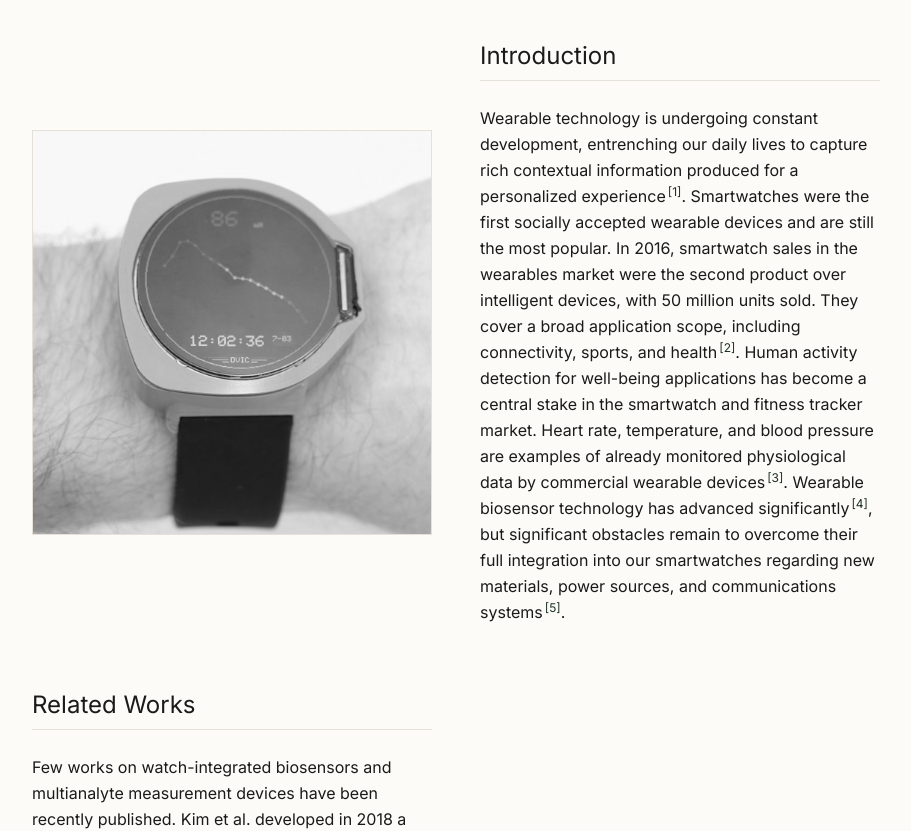
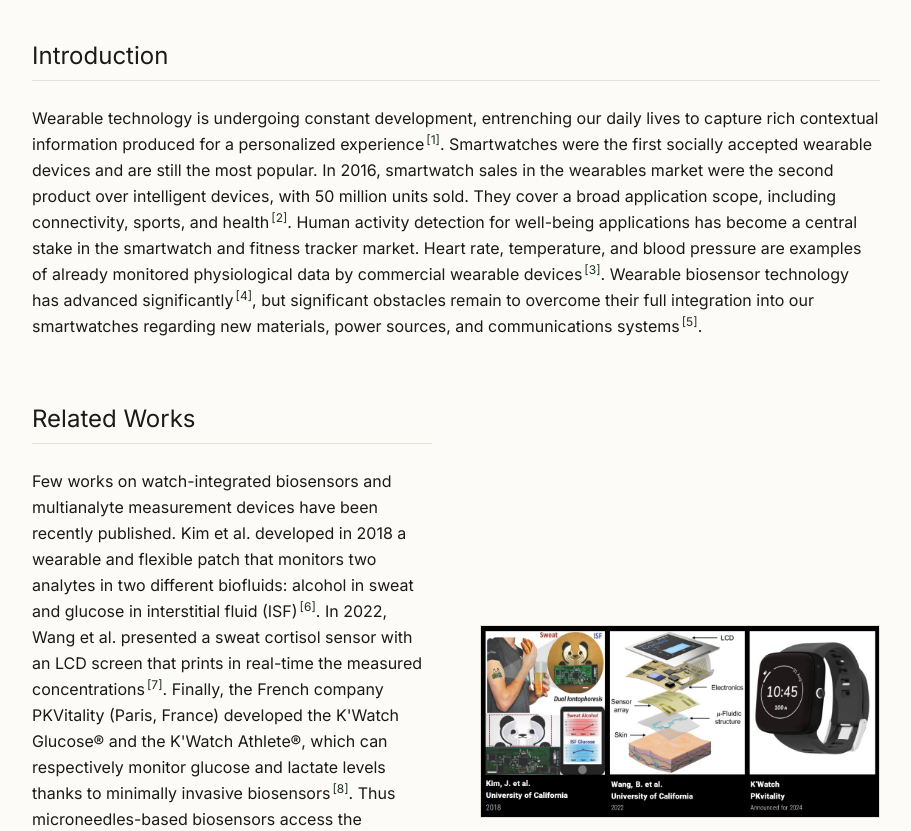
Before and after one commit to VivienP/personal-website, a React (Vite) app: page /projects/biowatch in a window 1280 px wide. Shown: the part 1540-2371 px from the top of the page, without its empty margins (184-1095 px from the left). Built offline with nearby package versions, Linux system fonts and the light colour scheme; a web font is replaced by a local one.

Commit message:
style: remove image grayscale-hover off home, fix BioWatch image duplication

```diff
--- a/src/articles/BioWatch.jsx
+++ b/src/articles/BioWatch.jsx
@@ -23,7 +23,7 @@
             src={src}
             alt={alt}
             loading="lazy"
-            className={`w-full h-auto object-contain grayscale hover:grayscale-0 transition-all duration-700 ${className}`}
+            className={`w-full h-auto object-contain ${className}`}
         />
     </div>
 );
@@ -115,15 +115,12 @@
                     </div>
                 </section>
 
-                {/* Introduction — text left, no image (matches capture) */}
-                <section className="grid grid-cols-1 md:grid-cols-2 gap-12 items-center">
-                    <Img src="/biowatch/biowatch-viewed-from-above.jpg" alt="BioWatch viewed from above" />
-                    <div className="space-y-6 order-first md:order-last">
-                        <h2 className="text-2xl font-normal text-primary pb-2 border-b border-border-subtle">Introduction</h2>
-                        <p>
-                            Wearable technology is undergoing constant development, entrenching our daily lives to capture rich contextual information produced for a personalized experience<Ref n="1" href="https://doi.org/10.1016/j.comnet.2021.108074" />. Smartwatches were the first socially accepted wearable devices and are still the most popular. In 2016, smartwatch sales in the wearables market were the second product over intelligent devices, with 50 million units sold. They cover a broad application scope, including connectivity, sports, and health<Ref n="2" href="https://doi.org/10.1016/j.jbi.2016.09.001" />. Human activity detection for well-being applications has become a central stake in the smartwatch and fitness tracker market. Heart rate, temperature, and blood pressure are examples of already monitored physiological data by commercial wearable devices<Ref n="3" href="https://doi.org/10.3390/molecules26030748" />. Wearable biosensor technology has advanced significantly<Ref n="4" href="https://doi.org/10.1038/s41587-019-0045-y" />, but significant obstacles remain to overcome their full integration into our smartwatches regarding new materials, power sources, and communications systems<Ref n="5" href="https://doi.org/10.1016/j.biosx.2022.100153" />.
-                        </p>
-                    </div>
+                {/* Introduction — text only */}
+                <section className="space-y-6">
+                    <h2 className="text-2xl font-normal text-primary pb-2 border-b border-border-subtle">Introduction</h2>
+                    <p>
+                        Wearable technology is undergoing constant development, entrenching our daily lives to capture rich contextual information produced for a personalized experience<Ref n="1" href="https://doi.org/10.1016/j.comnet.2021.108074" />. Smartwatches were the first socially accepted wearable devices and are still the most popular. In 2016, smartwatch sales in the wearables market were the second product over intelligent devices, with 50 million units sold. They cover a broad application scope, including connectivity, sports, and health<Ref n="2" href="https://doi.org/10.1016/j.jbi.2016.09.001" />. Human activity detection for well-being applications has become a central stake in the smartwatch and fitness tracker market. Heart rate, temperature, and blood pressure are examples of already monitored physiological data by commercial wearable devices<Ref n="3" href="https://doi.org/10.3390/molecules26030748" />. Wearable biosensor technology has advanced significantly<Ref n="4" href="https://doi.org/10.1038/s41587-019-0045-y" />, but significant obstacles remain to overcome their full integration into our smartwatches regarding new materials, power sources, and communications systems<Ref n="5" href="https://doi.org/10.1016/j.biosx.2022.100153" />.
+                    </p>
                 </section>
 
                 {/* Related Works — text left, image right */}
@@ -217,10 +214,6 @@
                     </div>
                 </section>
 
-                <div className="w-full overflow-hidden border border-border-subtle">
-                    <img src="/biowatch/biowatch-viewed-from-above.jpg" alt="BioWatch worn on a wrist, wide angle" loading="lazy" className="w-full h-auto object-contain grayscale hover:grayscale-0 transition-all duration-700" />
-                </div>
-
                 {/* Software — text left, image right */}
                 <section className="grid grid-cols-1 md:grid-cols-2 gap-12 items-center">
                     <div className="space-y-6">
@@ -242,7 +235,7 @@
                             src="/pkvitality/pkvitality.jpg"
                             alt="Vivien Perrelle in front of the PKvitality stand: Continuous Glucose Monitoring in a Smartwatch"
                             loading="lazy"
-                            className="w-full h-auto object-cover grayscale hover:grayscale-0 transition-all duration-700"
+                            className="w-full h-auto object-cover"
                         />
                     </div>
                     <div className="space-y-6 order-first md:order-last">
--- a/src/articles/Bione.jsx
+++ b/src/articles/Bione.jsx
@@ -84,7 +84,7 @@
                                 src="/bione/overview-diagram.jpg"
                                 alt="Visual architecture of the JavaScript code on Cables.gl"
                                 loading="lazy"
-                                className="w-full h-auto object-contain grayscale hover:grayscale-0 transition-all duration-700"
+                                className="w-full h-auto object-contain"
                             />
                         </div>
                         <figcaption className="text-sm text-secondary italic">
--- a/src/articles/GlucoseBiosensor.jsx
+++ b/src/articles/GlucoseBiosensor.jsx
@@ -27,7 +27,7 @@
                 src={src}
                 alt={alt}
                 loading="lazy"
-                className="w-full h-auto object-contain grayscale hover:grayscale-0 transition-all duration-700"
+                className="w-full h-auto object-contain"
             />
         </div>
         {caption && <figcaption className="text-sm text-secondary italic">{caption}</figcaption>}
--- a/src/articles/GreenGrown.jsx
+++ b/src/articles/GreenGrown.jsx
@@ -9,7 +9,7 @@
             src={src}
             alt={alt}
             loading="lazy"
-            className={`w-full h-auto object-contain grayscale hover:grayscale-0 transition-all duration-700 ${className}`}
+            className={`w-full h-auto object-contain ${className}`}
         />
     </div>
 );
--- a/src/articles/IsTechnologyNeutral.jsx
+++ b/src/articles/IsTechnologyNeutral.jsx
@@ -143,7 +143,7 @@
                             src="/ellul/jacques-ellul.jpg"
                             alt="Jacques Ellul"
                             loading="lazy"
-                            className="w-full h-auto object-contain grayscale hover:grayscale-0 transition-all duration-700"
+                            className="w-full h-auto object-contain"
                         />
                     </div>
                     <figcaption className="text-sm text-secondary italic text-center">Jacques Ellul.</figcaption>
--- a/src/articles/Lactate.jsx
+++ b/src/articles/Lactate.jsx
@@ -27,7 +27,7 @@
                 src={src}
                 alt={alt}
                 loading="lazy"
-                className="w-full h-auto object-contain grayscale hover:grayscale-0 transition-all duration-700"
+                className="w-full h-auto object-contain"
             />
         </div>
         {caption && <figcaption className="text-sm text-secondary italic">{caption}</figcaption>}
--- a/src/articles/MotionSuit.jsx
+++ b/src/articles/MotionSuit.jsx
@@ -23,7 +23,7 @@
             src={src}
             alt={alt}
             loading="lazy"
-            className={`w-full h-auto object-contain grayscale hover:grayscale-0 transition-all duration-700 ${className}`}
+            className={`w-full h-auto object-contain ${className}`}
         />
     </div>
 );
--- a/src/articles/SmartWatch.jsx
+++ b/src/articles/SmartWatch.jsx
@@ -27,7 +27,7 @@
                 src={src}
                 alt={alt}
                 loading="lazy"
-                className="w-full h-auto object-contain grayscale hover:grayscale-0 transition-all duration-700"
+                className="w-full h-auto object-contain"
             />
         </div>
         {caption && <figcaption className="text-sm text-secondary italic">{caption}</figcaption>}
@@ -96,7 +96,7 @@
                         <img
                             src={`${B}/smartwatch-closeup.jpg`}
                             alt="Close-up of the finished 3D-printed smartwatch"
-                            className="w-full h-auto object-contain grayscale hover:grayscale-0 transition-all duration-700"
+                            className="w-full h-auto object-contain"
                         />
                     </div>
                     <div className="space-y-6 order-first md:order-last">
```
